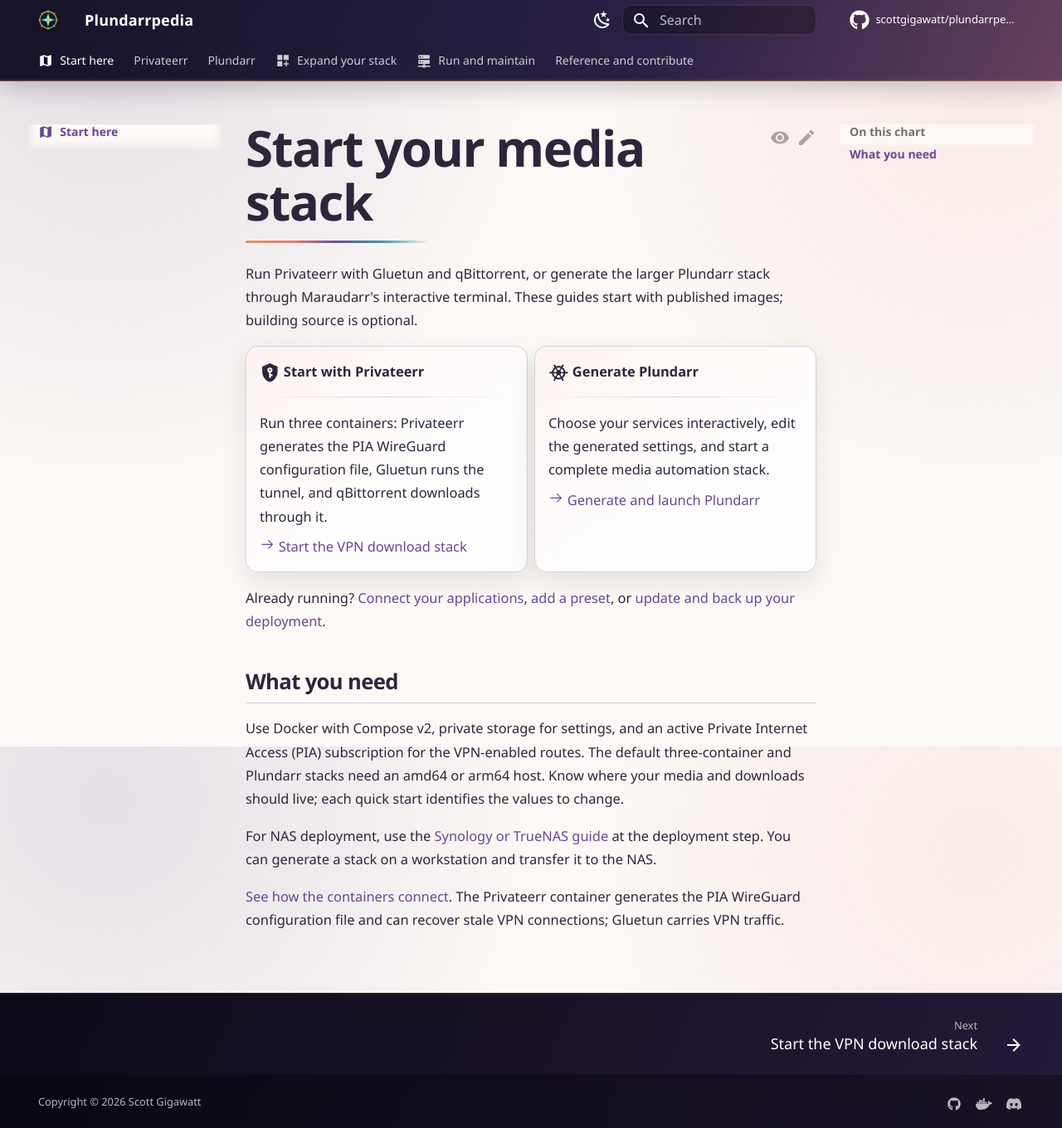
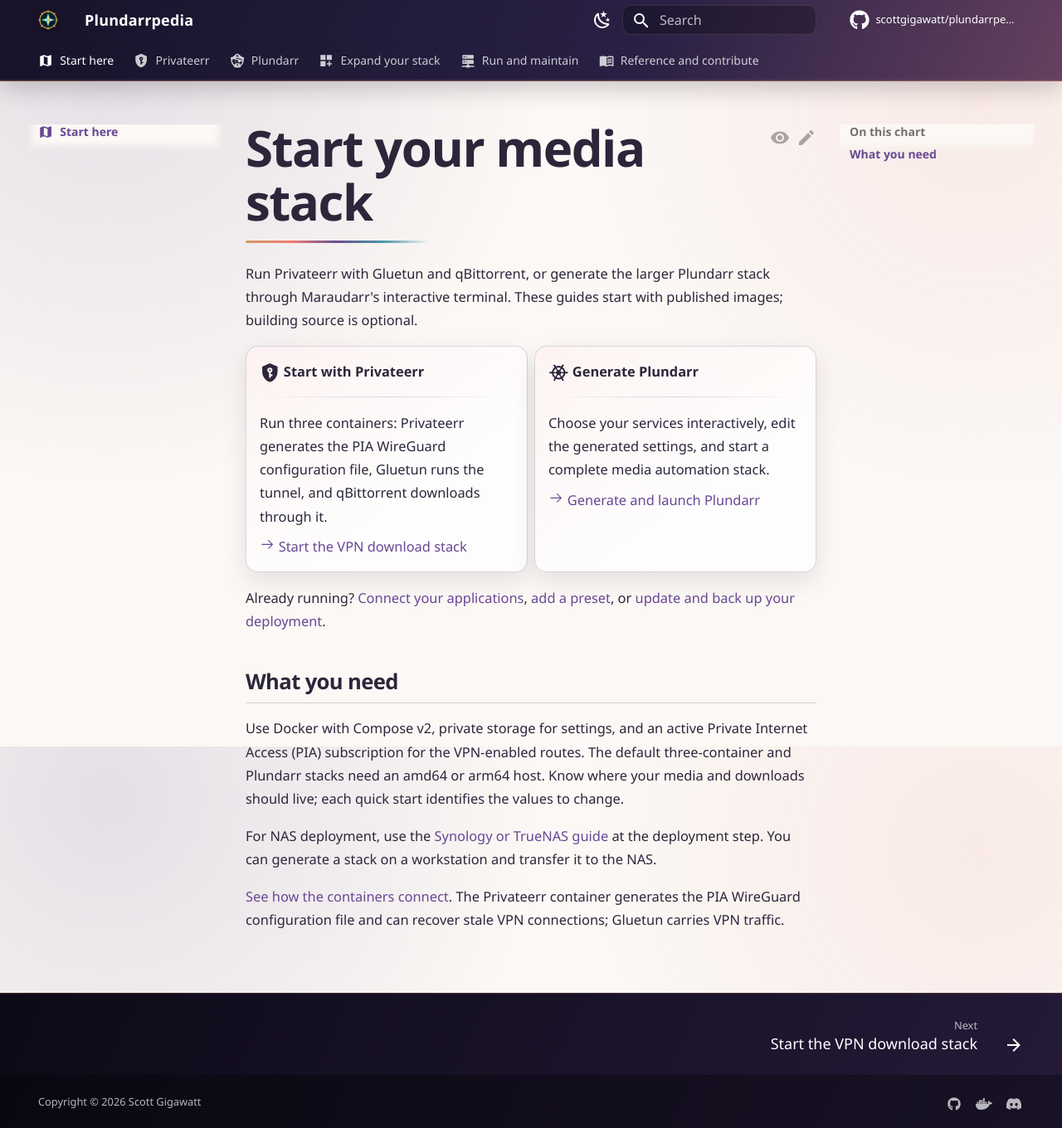
Before and after one commit to scottgigawatt/plundarrpedia, an MkDocs documentation site: the page built from docs/index.md, in a window 1280 px wide and 1360 px high. Shown: the whole window at 83% size. Built offline with MkDocs 1.6.1 and Material for MkDocs 9.7.7, drawn with Linux system fonts in a browser that asks for light colours; comment, search, counter and statistics services are not loaded.

Commit message:
🧭 No tab left behind, captain

```diff
--- a/mkdocs.yml
+++ b/mkdocs.yml
@@ -224,6 +224,17 @@ extra_css:
 # schema, including generator visibility, page statuses, and footer links.
 #
 extra:
+  #
+  # Keep tab icons independent of the first page in each section.
+  #
+  nav_icons:
+    Start here: material/map
+    Privateerr: material/shield-key
+    Plundarr: material/pirate
+    Expand your stack: material/view-grid-plus
+    Run and maintain: material/server-network
+    Reference and contribute: material/book-open-variant
+
   generator: false
 
   # Define reusable labels for pages marked new or recently updated.
--- /dev/null
+++ b/overrides/partials/tabs.html
@@ -0,0 +1,56 @@
+{#
+  Copyright 2026 Scott Gigawatt
+
+  SPDX-License-Identifier: Apache-2.0
+
+  tabs.html: Give every top-level navigation tab an explicit bundled icon.
+
+  Adapted from Material for MkDocs' tab templates. Upstream MIT notice:
+
+  Copyright (c) 2016-2025 Martin Donath <martin.donath@squidfunk.com>
+
+  Permission is hereby granted, free of charge, to any person obtaining a copy
+  of this software and associated documentation files (the "Software"), to
+  deal in the Software without restriction, including without limitation the
+  rights to use, copy, modify, merge, publish, distribute, sublicense, and/or
+  sell copies of the Software, and to permit persons to whom the Software is
+  furnished to do so, subject to the following conditions:
+
+  The above copyright notice and this permission notice shall be included in
+  all copies or substantial portions of the Software.
+
+  THE SOFTWARE IS PROVIDED "AS IS", WITHOUT WARRANTY OF ANY KIND, EXPRESS OR
+  IMPLIED, INCLUDING BUT NOT LIMITED TO THE WARRANTIES OF MERCHANTABILITY,
+  FITNESS FOR A PARTICULAR PURPOSE AND NON-INFRINGEMENT. IN NO EVENT SHALL THE
+  AUTHORS OR COPYRIGHT HOLDERS BE LIABLE FOR ANY CLAIM, DAMAGES OR OTHER
+  LIABILITY, WHETHER IN AN ACTION OF CONTRACT, TORT OR OTHERWISE, ARISING
+  FROM, OUT OF OR IN CONNECTION WITH THE SOFTWARE OR THE USE OR OTHER DEALINGS
+  IN THE SOFTWARE.
+#}
+
+{# Follow the first page without changing the section's title or active state. #}
+{% macro render_tab(destination, section) %}
+  {% if destination.children %}
+    {{ render_tab(destination.children | first, section) }}
+  {% else %}
+    <li class="md-tabs__item{% if section.active %} md-tabs__item--active{% endif %}">
+      <a href="{{ destination.url | url }}" class="md-tabs__link">
+        {% set icon = config.extra.nav_icons.get(section.title) %}
+        {% if icon %}
+          <span aria-hidden="true">{% include ".icons/" ~ icon ~ ".svg" %}</span>
+        {% endif %}
+        {{ section.title }}
+      </a>
+    </li>
+  {% endif %}
+{% endmacro %}
+
+<nav class="md-tabs" aria-label="{{ lang.t('tabs') }}" data-md-component="tabs">
+  <div class="md-grid">
+    <ul class="md-tabs__list">
+      {% for nav_item in nav.items %}
+        {{ render_tab(nav_item, nav_item) }}
+      {% endfor %}
+    </ul>
+  </div>
+</nav>
```
